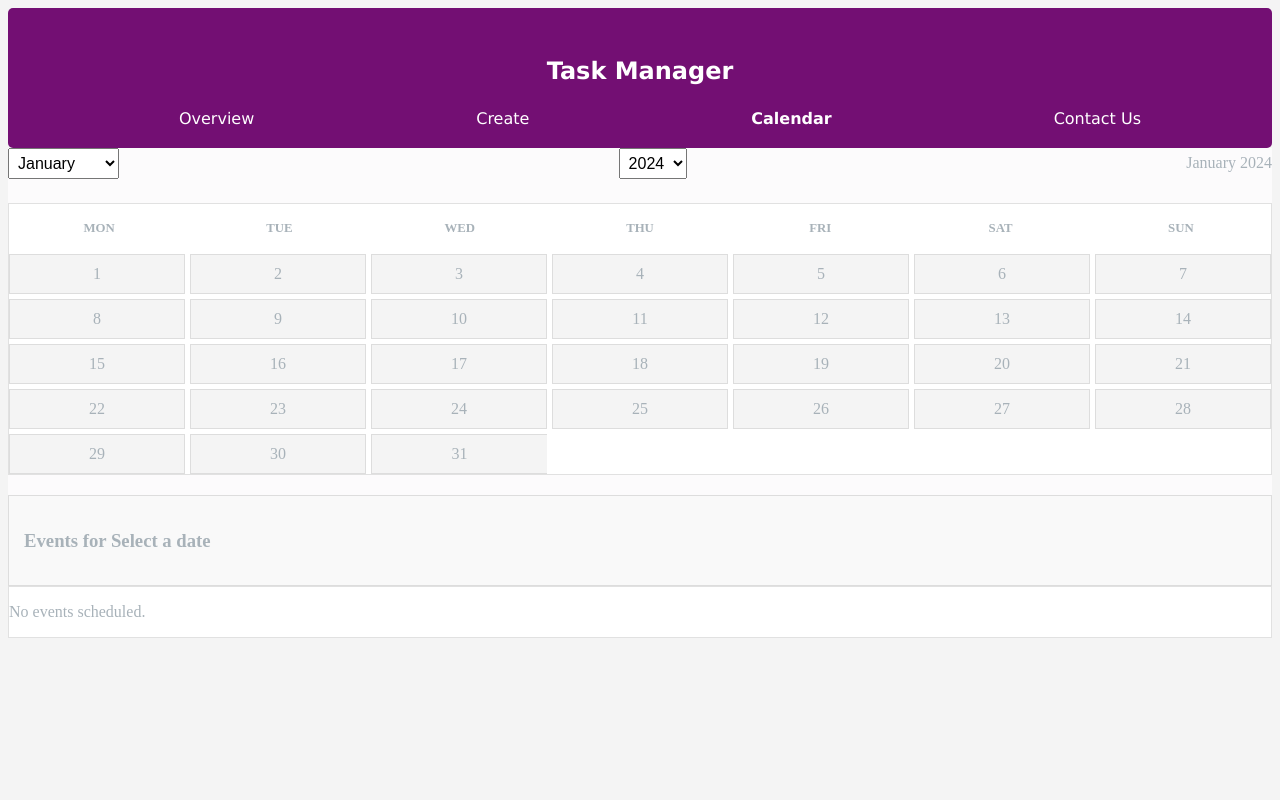
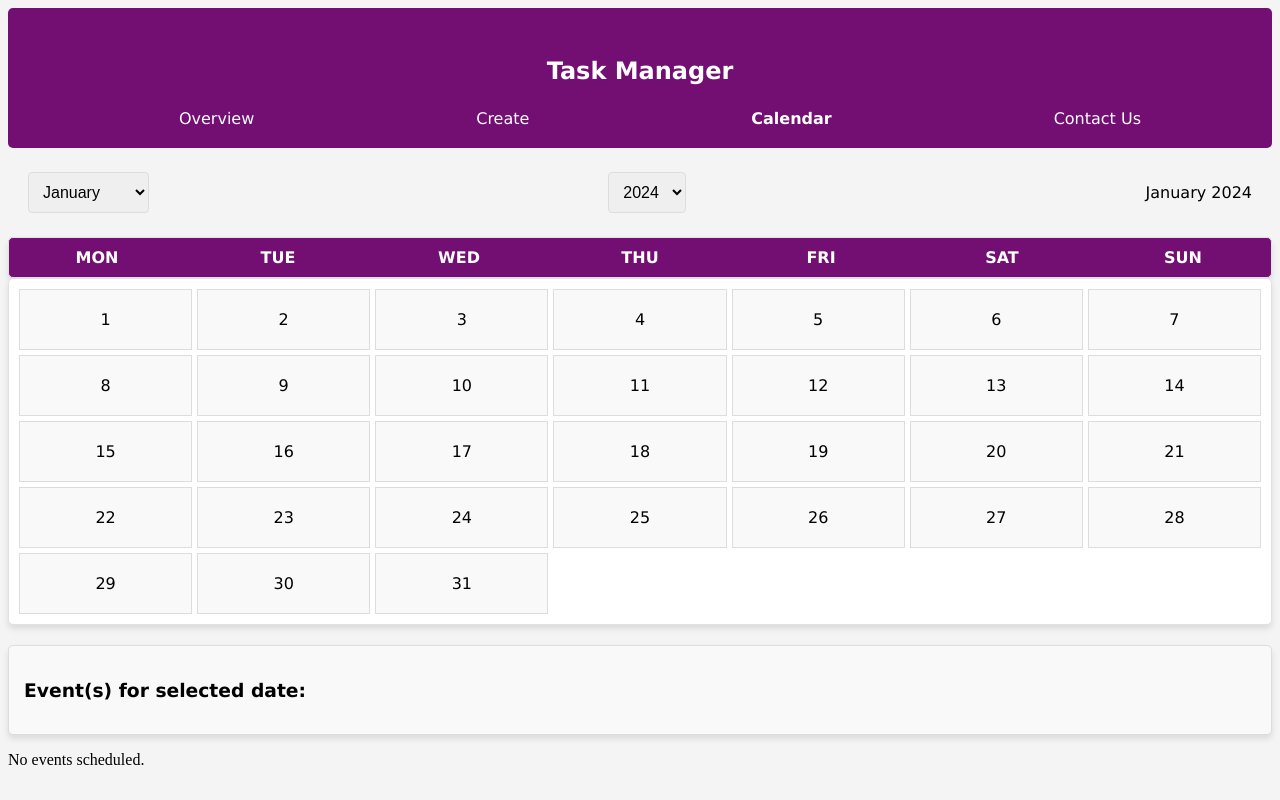
Before and after one commit to nyp-lit/Tech-Week-2024, a Flask app: page /calendar in a window 1280 px wide. Run offline with Flask 3, Linux system fonts and the light colour scheme.

Commit message:
More Modifications
For the overview, the task list matches the create page. For the calendar, it matches the colour scheme of the pages

```diff
--- a/templates/calendar.html
+++ b/templates/calendar.html
@@ -37,6 +37,7 @@ h1, h2 {
         .main-nav li {
             margin: 0 15px;
         }
+
         .main-nav a {
             color: white;
             text-decoration: none;
@@ -52,173 +53,56 @@ h1, h2 {
             font-weight: bold;
         }
 
-
-  .toolbar{
+       /* Calendar Styling */
+        .toolbar {
             display: flex;
             justify-content: space-between;
             align-items: center;
-    margin-bottom: 24px;
-  }
-  .calendar__week,
-  .calendar__header {
-    display: grid;
-    grid-template-columns: repeat(7, 1fr);
-  }
-  .calendar__week {
-    grid-auto-rows: 100px;
-    text-align: right;
+            margin: 24px 0;
+            padding: 0 20px;
+            font-family: Verdana, Geneva, Tahoma, sans-serif;
         }
 
-  .calendar__header {
-    grid-auto-rows: 50px;
-    align-items: center;
-    text-align: center;
-  }
-
-  .calendar__day {
-    padding: 16px;
-  }
-
-
-
-
-  /* COSMETIC STYLING */
-
-  :root {
-    --red: #ED5454;
-  }
-
-  body {
-    font-family: Montserrat;
-    font-weight: 100;
-    color: #A8B2B9;
-  }
-
-  sidebar {
-    background-color: white;
-    box-shadow: 5px 0px 20px rgba(0, 0, 0, 0.2);
-  }
-
-  main {
-    background-color: #FCFBFC;
-  }
-
-  .avatar__name {
-    font-size: 0.8rem;
-  }
-
-  .menu__item {
-    text-transform: uppercase;
-    font-size: 0.7rem;
-    font-weight: 500;
-    padding: 16px 16px 16px 14px;
-    border-left: 4px solid transparent;
-    color: inherit;
-    text-decoration: none;
-    transition: color ease 0.3s;
-  }
-
-  .menu__item--active .menu__icon {
-    color: var(--red);
-  }
-  .menu__item--active .menu__text {
-    color: black;
-  }
-
-  .menu__item:hover {
-    color: black;
-  }
-
-
-  .menu__icon {
-    font-size: 1.3rem;
-  }
-
-  @media screen and (min-width: 850px) {
-    .menu__icon {
-      font-size: 0.9rem;
-      padding-right: 16px;
-    }
-    .menu__item--active {
-      border-left: 4px solid var(--red);
-      box-shadow: inset 10px 0px 17px -13px var(--red);
-    }
-  }
-
-  .copyright {
-    font-size: 0.7rem;
-    font-weight: 400;
-  }
-
-  .calendar {
-    background-color: white;
-    border: 1px solid #e1e1e1;
-  }
-
-  .calendar__header > div {
-    text-transform: uppercase;
-    font-size: 0.8em;
-    font-weight: bold;
-  }
-
-  .calendar__day {
-    border-right: 1px solid #e1e1e1;
-    border-top: 1px solid #e1e1e1;
-  }
-
-  .calendar__day:last-child {
-    border-right: 0;
-  }
-
-  .toggle{
-    display: grid;
-    grid-template-columns: 1fr 1fr;
-
-    text-align: center;
-    font-size: 0.9em;
-  }
-  .toggle__option{
-    padding: 16px;
-    border: 1px solid #e1e1e1;
-    border-radius: 8px;
-    text-transform: capitalize;
-    cursor: pointer;
-  }
-  .toggle__option:first-child {
-      border-top-right-radius: 0;
-      border-bottom-right-radius: 0;
-  }
-  .toggle__option:last-child {
-      border-left: 0;
-      border-top-left-radius: 0;
-      border-bottom-left-radius: 0;
-  }
-  .toggle__option--selected{
-    border-color: white;
-    background-color: white;
-    color: var(--red);
-    font-weight: 500;
-    box-shadow: 1px 2px 30px -5px var(--red);
-  }
-
+        .calendar__header,
         .calendar__body {
             display: grid;
             grid-template-columns: repeat(7, 1fr);
             grid-gap: 5px;
+            background-color: white;
+            border: 1px solid #e1e1e1;
+            padding: 10px;
+            border-radius: 5px;
+            box-shadow: 0 4px 6px rgba(0, 0, 0, 0.1);
+            font-family: Verdana, Geneva, Tahoma, sans-serif;
+        }
+
+        .calendar__header {
+            text-align: center;
+            font-weight: bold;
+            text-transform: uppercase;
+            background-color: #730f73;
+            color: white;
+            padding: 10px 0;
         }
 
         .calendar__day {
-    padding: 10px;
-    background-color: #f4f4f4;
+            padding: 20px;
+            background-color: #f9f9f9;
             border: 1px solid #ddd;
             text-align: center;
+            cursor: pointer;
             position: relative;
-    cursor: pointer;
+            transition: background-color 0.2s;
+            font-family: Verdana, Geneva, Tahoma, sans-serif;
+        }
+
+        .calendar__day:hover {
+            background-color: #e0e0e0;
         }
 
         .calendar__day.selected {
             background-color: #05c3aa;
-    color: #f4f4f4;
+            color: white;
         }
 
         .calendar__day.empty {
@@ -226,98 +110,86 @@ h1, h2 {
             border: none;
         }
 
-select {
-    padding: 5px;
-    font-size: 16px;
-}
-
         #event-details {
             margin-top: 20px;
             padding: 15px;
             border: 1px solid #ddd;
             background-color: #f9f9f9;
+            border-radius: 5px;
+            box-shadow: 0 4px 6px rgba(0, 0, 0, 0.1);
+            font-family: Verdana, Geneva, Tahoma, sans-serif;
         }
 
-.event {
-    margin-bottom: 10px;
+        .add-event-btn {
+            margin-top: 20px;
+            padding: 10px 20px;
+            background-color: #730f73;
+            color: white;
+            border: none;
+            border-radius: 4px;
+            cursor: pointer;
+            transition: background-color 0.3s;
         }
 
-.event-title {
-    font-weight: bold;
+        .add-event-btn:hover {
+            background-color: #590c59;
         }
 
         .event-form {
             display: none;
             margin-top: 20px;
+            padding: 20px;
+            background-color: white;
+            border: 1px solid #ddd;
+            border-radius: 5px;
+            box-shadow: 0 4px 6px rgba(0, 0, 0, 0.1);
         }
 
-.event-form input, .event-form textarea {
+        .event-form input,
+        .event-form textarea {
             display: block;
             margin-bottom: 10px;
             width: 100%;
-    padding: 5px;
+            padding: 10px;
+            border: 1px solid #ddd;
+            border-radius: 4px;
         }
 
         .event-form button {
-    padding: 5px 10px;
-}
-
-.add-event-btn {
-    margin-top: 20px;
             padding: 10px 20px;
-    background-color: rgb(92, 0, 128);
-    color: white;
-    border: none;
-    cursor: pointer;
-}
-.event-form {
-    display: flex;
-    flex-direction: column;
-    max-width: 400px;
-    margin: auto;
-}
-
-.time-inputs {
-    display: flex;
-    align-items: center;
-    gap: 10px;
-    margin-bottom: 15px;
-}
-
-.time-inputs label {
-    margin-right: 5px;
-}
-
-.time-inputs input[type="time"] {
-    padding: 5px;
-    width: 120px;
-    font-size: 14px;
-}
-
-.time-inputs span {
-    font-size: 20px;
-    font-weight: bold;
-}
-
-textarea {
-    margin-bottom: 15px;
-    padding: 8px;
-    width: 100%;
-    height: 80px;
-    font-size: 14px;
-}
-
-button {
-    padding: 10px 15px;
             background-color: #007bff;
             color: white;
             border: none;
             border-radius: 4px;
             cursor: pointer;
+            transition: background-color 0.3s;
         }
 
-button:hover {
+        .event-form button:hover {
             background-color: #0056b3;
+        }
+
+        select {
+            padding: 10px;
+            font-size: 16px;
+            border: 1px solid #ddd;
+            border-radius: 4px;
+        }
+
+        /* Responsive Design */
+        @media screen and (max-width: 768px) {
+            .calendar__header,
+            .calendar__body {
+                grid-template-columns: repeat(2, 1fr);
+            }
+
+            .main-nav {
+                flex-direction: column;
+            }
+
+            .main-nav li {
+                margin: 10px 0;
+            }
         }
 
     </style>
@@ -369,7 +241,7 @@ button:hover {
 
             <!-- Event Details Section -->
             <div id="event-details">
-                <h3>Events for <span id="selected-date">Select a date</span></h3>
+                <h3>Event(s) for <span id="selected-date">selected date:</span></h3>
                 <div id="events-list"></div>
             </div>
 
```
Also changed, not shown: templates/index.html (+56 -0 lines). Lines whose indentation alone changed are shown as unchanged.
